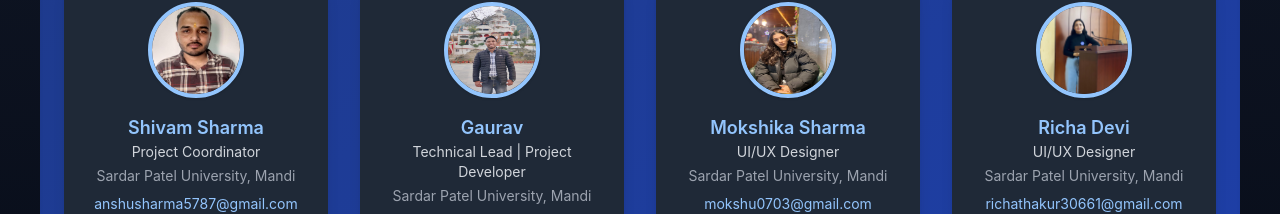
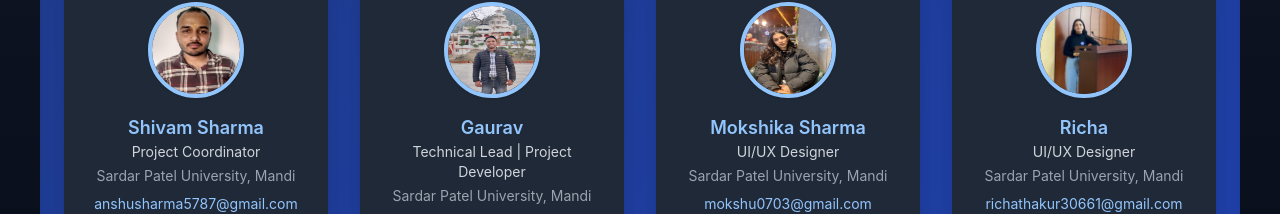
Before and after one commit to Gaurav-Sharma03/Academic-Resource-Management-System, a React (Create React App) app in the folder frontend/: page /teams in a window 1280 px wide. Shown: the part 402-616 px from the top of the page. Built offline with nearby package versions, Linux system fonts and the light colour scheme.

Commit message:
third team data update

```diff
--- a/frontend/src/pages/Teams.js
+++ b/frontend/src/pages/Teams.js
@@ -33,7 +33,7 @@ const teams = {
       photo: mokshika,
     },
     {
-      name: 'Richa Devi',
+      name: 'Richa',
       role: 'UI/UX Designer',
       email: 'richathakur30661@gmail.com',
       university: 'Sardar Patel University, Mandi',
```
